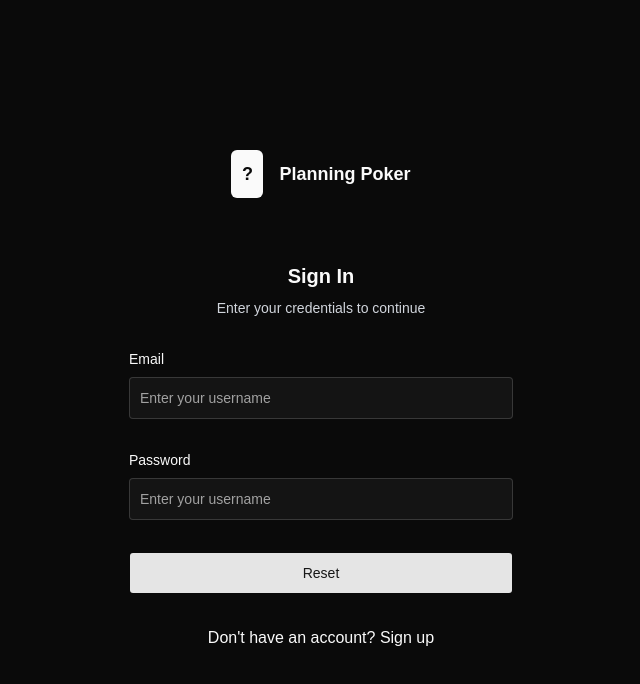
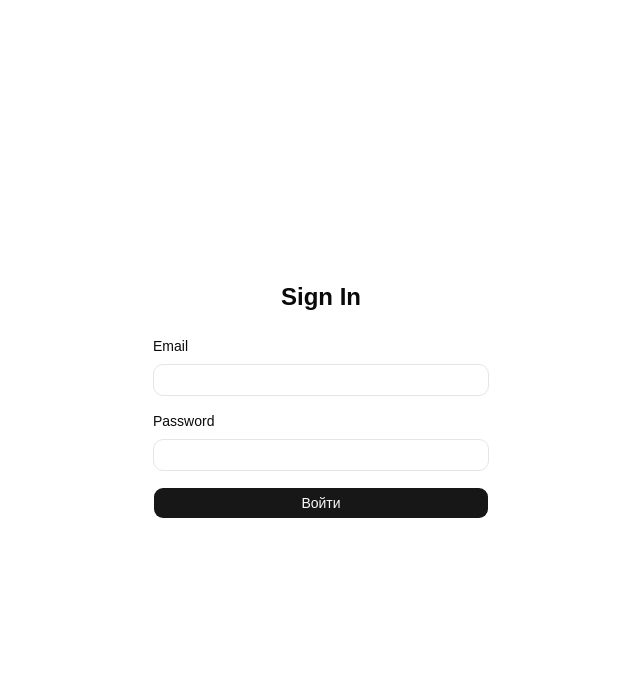
Before and after one commit to Meiramkhanova/planning-poker-online, a React (Vite) app: page /login in a window 1280 px wide. Shown: the top 684 px of the page, without its empty margins (319-959 px from the left). Built offline with nearby package versions, Linux system fonts and the light colour scheme.

Commit message:
fix: login

```diff
--- a/package.json
+++ b/package.json
@@ -11,6 +11,7 @@
   },
   "dependencies": {
     "@fontsource-variable/geist": "^5.2.8",
+    "@hookform/resolvers": "^5.2.2",
     "@tailwindcss/vite": "^4.2.2",
     "@tanstack/react-query": "^5.97.0",
     "axios": "^1.15.0",
@@ -20,11 +21,13 @@
     "radix-ui": "^1.4.3",
     "react": "^19.2.4",
     "react-dom": "^19.2.4",
+    "react-hook-form": "^7.72.1",
     "react-router-dom": "^7.14.0",
     "shadcn": "^4.3.0",
     "tailwind-merge": "^3.5.0",
     "tailwindcss": "^4.2.2",
     "tw-animate-css": "^1.4.0",
+    "zod": "^4.3.6",
     "zustand": "^5.0.12"
   },
   "devDependencies": {
--- a/src/app/Layout.tsx
+++ /dev/null
@@ -1,15 +0,0 @@
-import { Outlet } from "react-router-dom";
-
-function Layout() {
-  return (
-    <>
-      <header className="p-2.5 bg-slate-200">Header</header>
-
-      <main>
-        <Outlet />
-      </main>
-    </>
-  );
-}
-
-export default Layout;
--- a/src/app/router/routeConfig.tsx
+++ b/src/app/router/routeConfig.tsx
@@ -1,6 +1,6 @@
 import OnBoardingPage from "@/pages/onboarding";
 import { PublicRoute } from "./PublicRoute";
-import LoginPage from "@/pages/login";
+import { LoginPage } from "@/pages/login";
 import RegisterPage from "@/pages/register";
 import { ProtectedRoute } from "./ProtectedRoute";
 import DashboardPage from "@/pages/dashboard";
--- a/src/pages/dashboard/index.tsx
+++ b/src/pages/dashboard/index.tsx
@@ -1,5 +1,11 @@
+import { Link } from "react-router-dom";
+
 function DashboardPage() {
-  return <div>DashboardPage</div>;
+  return (
+    <div>
+      DashboardPage <Link to="/">dd</Link>
+    </div>
+  );
 }
 
 export default DashboardPage;
--- a/src/pages/login/index.tsx
+++ b/src/pages/login/index.tsx
@@ -1,58 +1,2 @@
-import { Button } from "@/components/ui/button";
-import { Field, FieldLabel } from "@/components/ui/field";
-import { Input } from "@/components/ui/input";
-
-function LoginPage() {
-  return (
-    <div className="dark bg-background h-screen text-foreground flex items-center justify-center">
-      <div className="flex flex-col gap-16 max-w-sm w-full">
-        <div className="logo-wrapper font-black text-lg flex justify-center items-center gap-4">
-          <div className="h-12 w-8 flex items-center justify-center rounded-sm bg-foreground text-background">
-            ?
-          </div>
-          <span>Planning Poker</span>
-        </div>
-
-        <div className="login-wrapper flex flex-col gap-8">
-          <div className="sign-in-text flex flex-col gap-2 text-center">
-            <div className="text-xl font-bold">Sign In</div>
-
-            <div className="text-sm text-gray-300">
-              Enter your credentials to continue
-            </div>
-          </div>
-
-          <form className="flex flex-col gap-8">
-            <Field>
-              <FieldLabel htmlFor="input-field-username">Email</FieldLabel>
-              <Input
-                id="input-field-username"
-                type="text"
-                placeholder="Enter your username"
-                className="py-5 rounded"
-              />
-            </Field>
-
-            <Field>
-              <FieldLabel htmlFor="input-field-username">Password</FieldLabel>
-              <Input
-                id="input-field-username"
-                type="text"
-                placeholder="Enter your username"
-                className="py-5 rounded"
-              />
-            </Field>
-
-            <Button type="reset" variant="default" className="py-5 rounded">
-              Reset
-            </Button>
-          </form>
-
-          <div className="text-center">Don't have an account? Sign up</div>
-        </div>
-      </div>
-    </div>
-  );
-}
-
-export default LoginPage;
+import LoginPage from "./ui/LoginPage";
+export { LoginPage };
--- /dev/null
+++ b/src/pages/login/model/loginSchema.ts
@@ -0,0 +1,8 @@
+import * as z from "zod";
+
+export const loginSchema = z.object({
+  email: z.string().email("Некорректный email"),
+  password: z.string().min(6, "Минимум 6 символов"),
+});
+
+export type LoginFormValues = z.infer<typeof loginSchema>;
--- /dev/null
+++ b/src/pages/login/ui/LoginForm.tsx
@@ -0,0 +1,54 @@
+import { useForm } from "react-hook-form";
+import { zodResolver } from "@hookform/resolvers/zod";
+import { loginSchema, type LoginFormValues } from "../model/loginSchema";
+import { useSessionStore } from "@/entities/session/model/store";
+import { Field, FieldLabel } from "@/components/ui/field";
+import { Input } from "@/components/ui/input";
+import { Button } from "@/components/ui/button";
+
+export const LoginForm = () => {
+  const { login, isProcessing, error } = useSessionStore();
+
+  const {
+    register,
+    handleSubmit,
+    formState: { errors },
+  } = useForm<LoginFormValues>({
+    resolver: zodResolver(loginSchema),
+  });
+
+  const onSubmit = (data: LoginFormValues) => login(data);
+
+  return (
+    <form onSubmit={handleSubmit(onSubmit)} className="flex flex-col gap-4">
+      {error && <div className="text-red-500 text-center">{error}</div>}
+
+      <Field>
+        <FieldLabel>Email</FieldLabel>
+        <Input
+          {...register("email")}
+          className={
+            errors.email ? "border-red-500 focus-visible:ring-red-500" : ""
+          }
+        />
+        {errors.email && <span>{errors.email.message}</span>}
+      </Field>
+
+      <Field>
+        <FieldLabel>Password</FieldLabel>
+        <Input
+          type="password"
+          {...register("password")}
+          className={
+            errors.password ? "border-red-500 focus-visible:ring-red-500" : ""
+          }
+        />
+        {errors.password && <span>{errors.password.message}</span>}
+      </Field>
+
+      <Button type="submit" disabled={isProcessing}>
+        Войти
+      </Button>
+    </form>
+  );
+};
--- /dev/null
+++ b/src/pages/login/ui/LoginPage.tsx
@@ -0,0 +1,14 @@
+import { LoginForm } from "./LoginForm";
+
+const LoginPage = () => {
+  return (
+    <div className="flex h-screen items-center justify-center bg-background">
+      <div className="w-full max-w-sm p-6">
+        <h1 className="mb-6 text-2xl font-bold text-center">Sign In</h1>
+        <LoginForm />
+      </div>
+    </div>
+  );
+};
+
+export default LoginPage;
--- a/src/shared/api/endpoints/user.ts
+++ b/src/shared/api/endpoints/user.ts
@@ -2,7 +2,7 @@ import type { User } from "@/entities/session/model/types";
 import { apiInstance } from "../base";
 
 export const getMe = async () => {
-  const res = await apiInstance.post<User>("/auth/me");
+  const res = await apiInstance.get<User>("/auth/me");
 
   return res.data;
 };
```
Also changed, not shown: src/components/ui/input.tsx (+5 -5 lines), 1 other file (tests, documents, lock files or other folders).
